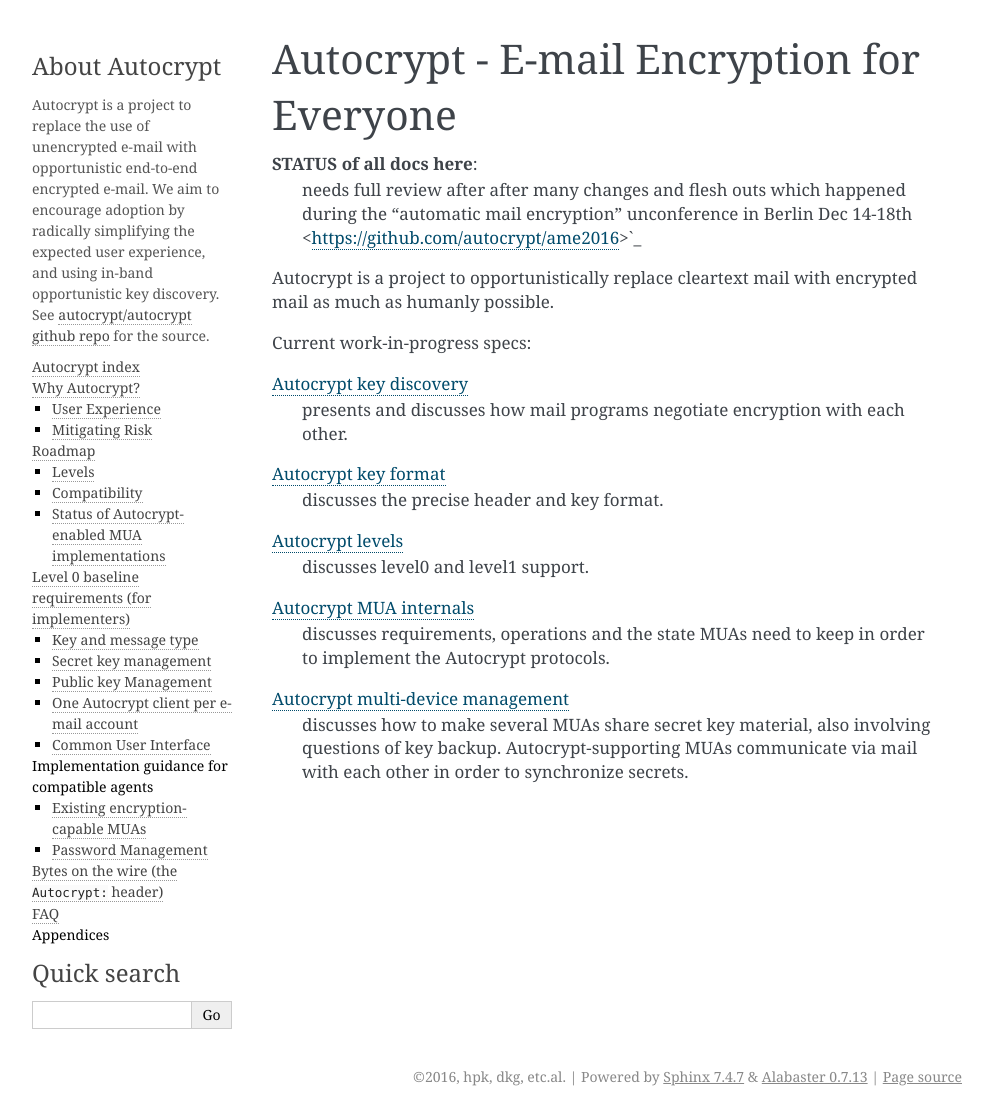
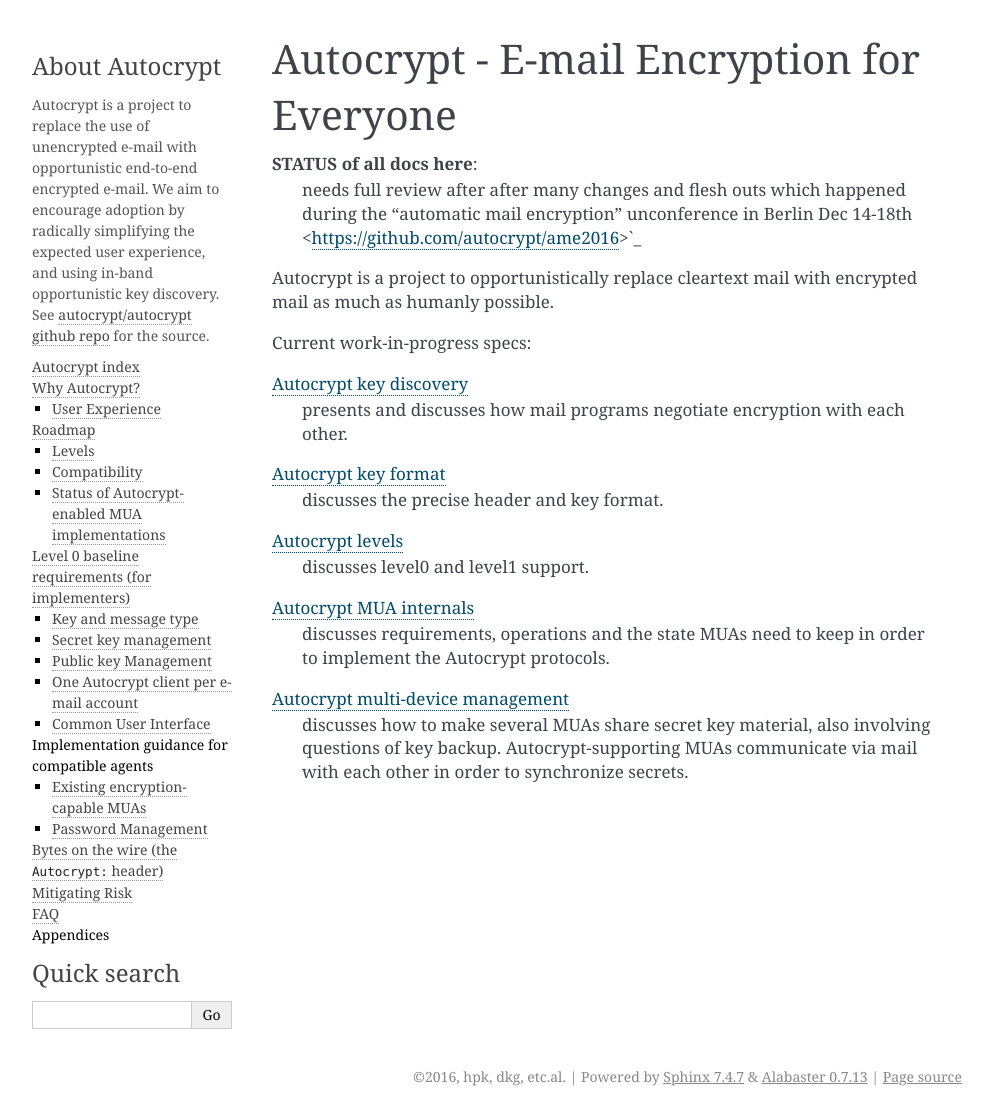
Before and after one commit to autocrypt/autocrypt, a Sphinx documentation site: the page built from doc/index.rst, in a window 1280 px wide. Shown: the whole page, without its empty margins (148-1141 px from the left). Built offline with Sphinx 7.4.7, drawn with Linux system fonts in a browser that asks for light colours; part of the change alters nothing that is shown.

```diff
--- a/doc/_templates/globaltoc.html
+++ b/doc/_templates/globaltoc.html
@@ -4,7 +4,6 @@
   <li><a href="{{ pathto('rationale') }}">Why Autocrypt?</a>
     <ul>
       <li><a href="{{ pathto('user-experience') }}">User Experience</a></li>
-      <li><a href="{{ pathto('ecosystem-dangers') }}">Mitigating Risk</a></li>
     </ul>
   </li>
   <li><a href="{{ pathto('roadmap') }}">Roadmap</a>
@@ -28,6 +27,7 @@
       <li><a href="{{ pathto('guidance/password-management') }}">Password Management</a></li>
     </ul>
   <li><a href="{{ pathto('header-specification') }}>">Bytes on the wire (the <tt>Autocrypt:</tt> header)</a></li>
+  <li><a href="{{ pathto('ecosystem-dangers') }}">Mitigating Risk</a></li>
   <li><a href="{{ pathto('faq') }}">FAQ</a></li>
   <li>Appendices
     <ul>
```
